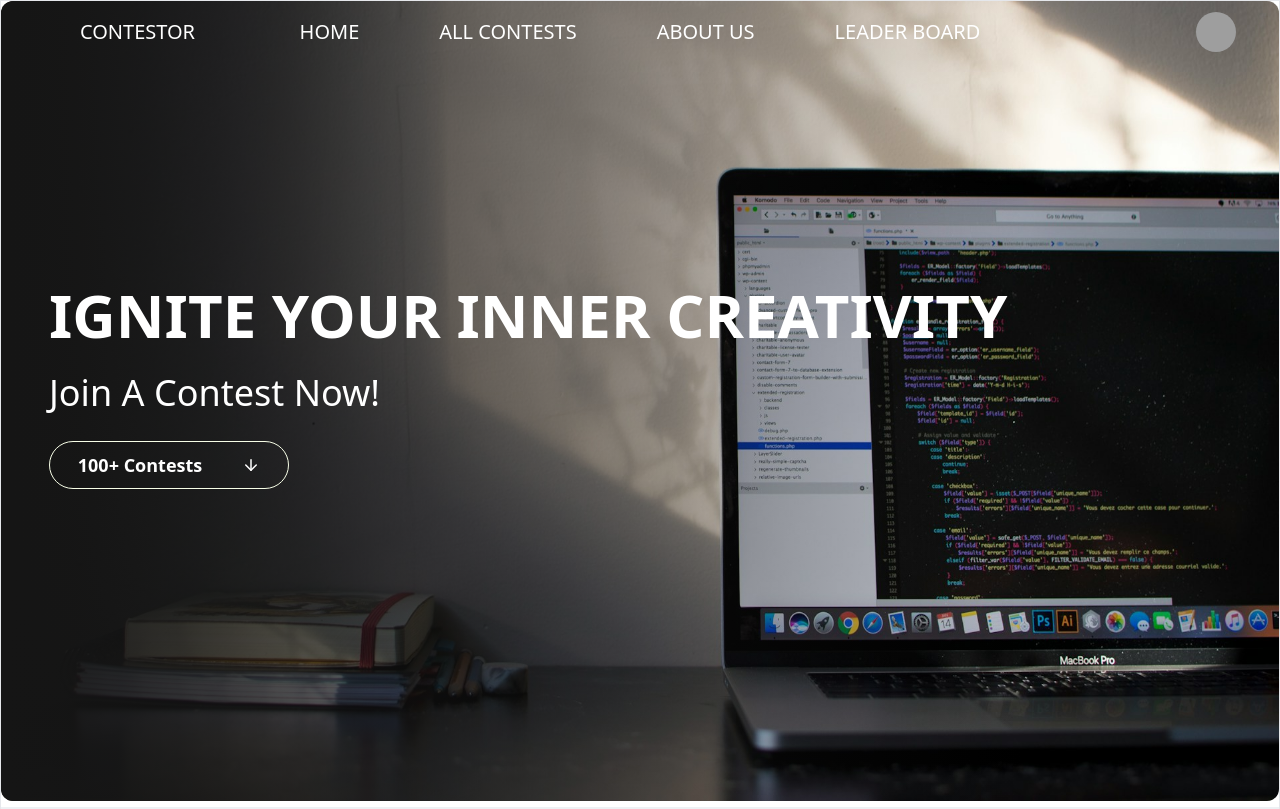
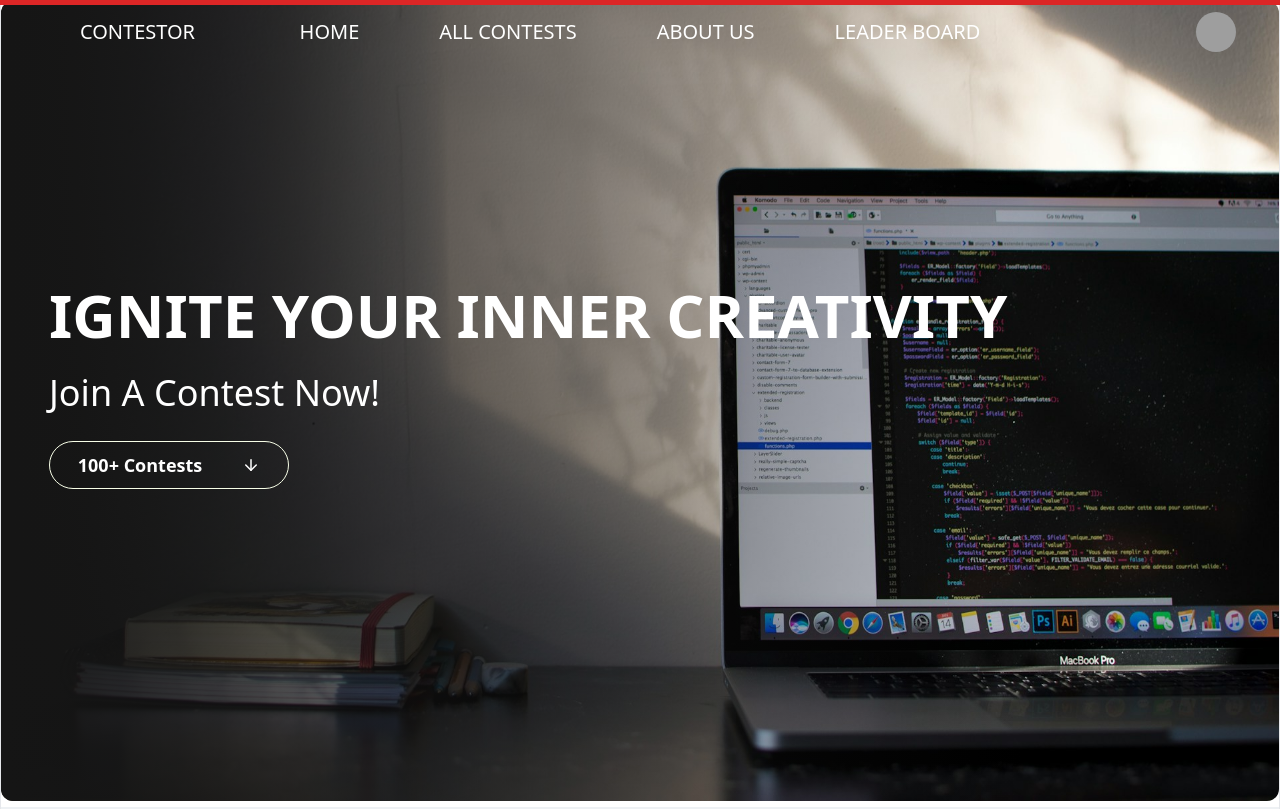
Before and after one commit to moshiur-rahman-mirage/contest-hub, a React (Vite) app: page / in a window 1280 px wide. Shown: the top 809 px of the page. Built offline with nearby package versions, Linux system fonts and the light colour scheme; grey boxes are pictures that could not be loaded.

Commit message:
added top scrool progress animation

```diff
--- a/src/component/ContestCard.jsx
+++ b/src/component/ContestCard.jsx
@@ -1,8 +1,25 @@
 import React from "react";
+import { motion, useInView, useMotionValue, useSpring } from "framer-motion";
+
+const cardhover = {
+  initial: {
+    opacity: 0,
+  },
+  animate: {
+    opacity: 1,
+    transition: {
+      delay: 0.3,
+      // staggerChildren: 1,
+    },
+  },
+};
+
 
 const ContestCard = ({ contest }) => {
   return (
-    <div>
+    <motion.div
+    whileHover={{}}
+    >
       <div className="card rounded-none w-96 bg-base-500 shadow-lg">
         <figure>
           <img src={contest.contest_image} alt="Shoes" />
@@ -16,7 +33,7 @@ const ContestCard = ({ contest }) => {
 
         </div>
       </div>
-    </div>
+    </motion.div>
   );
 };
 
--- /dev/null
+++ b/src/component/ScrollProgress.jsx
@@ -0,0 +1,7 @@
+
+const { scrollYProgress } = useScroll();
+  const scaleX = useSpring(scrollYProgress, {
+    stiffness: 100,
+    damping: 30,
+    restDelta: 0.001
+  });
--- a/src/layout/Main.jsx
+++ b/src/layout/Main.jsx
@@ -1,11 +1,25 @@
 import React from "react";
 import { Outlet } from "react-router-dom";
 import Navbar from "../shared/Navbar";
+import { motion, useScroll, useSpring, useTransform } from "framer-motion";
 
 const Main = () => {
+  const { scrollYProgress } = useScroll();
+  const scaleX = useSpring(scrollYProgress, {
+    stiffness: 100,
+    damping: 30,
+    restDelta: 0.001,
+  });
+
+
+
   return (
-    <div className="">
-      <Navbar />
+    <div className="relative">
+      <div>
+      <motion.div className="top-0 left-0 right-0 h-[5px] fixed bg-red-600 z-50  transform origin-left" style={{ scaleX }}/>
+        <Navbar />
+
+      </div>
       <Outlet />
     </div>
   );
--- a/src/shared/Navbar.jsx
+++ b/src/shared/Navbar.jsx
@@ -1,6 +1,6 @@
 import React, { useEffect, useState } from "react";
 import { Link, NavLink, useNavigation } from "react-router-dom";
-import { motion } from "framer-motion";
+import { motion, useScroll, useSpring } from "framer-motion";
 const navitems = ["Home", "All Contests", "About Us", "Leader Board"];
 
 const divVariants = {
@@ -18,6 +18,8 @@ const divVariants = {
     borderBottom: "2px solid #ff0000", // Set the border style on hover
   },
 };
+
+
 
 const MenuButton = ({ item, className = "" }) => {
   return (
@@ -73,7 +75,7 @@ const Navbar = () => {
     }}
     transition={{ duration: 0.5 }}
     >
-      <div className="navbar-start my-[-80px]">
+      <div className="navbar-start my-[-90px] ">
         <div className="dropdown">
           <div tabIndex={0} role="button" className="btn btn-ghost lg:hidden">
             <svg
```
Also changed, not shown: src/Section/ContestType/ContestType.jsx (+6 -6 lines).
